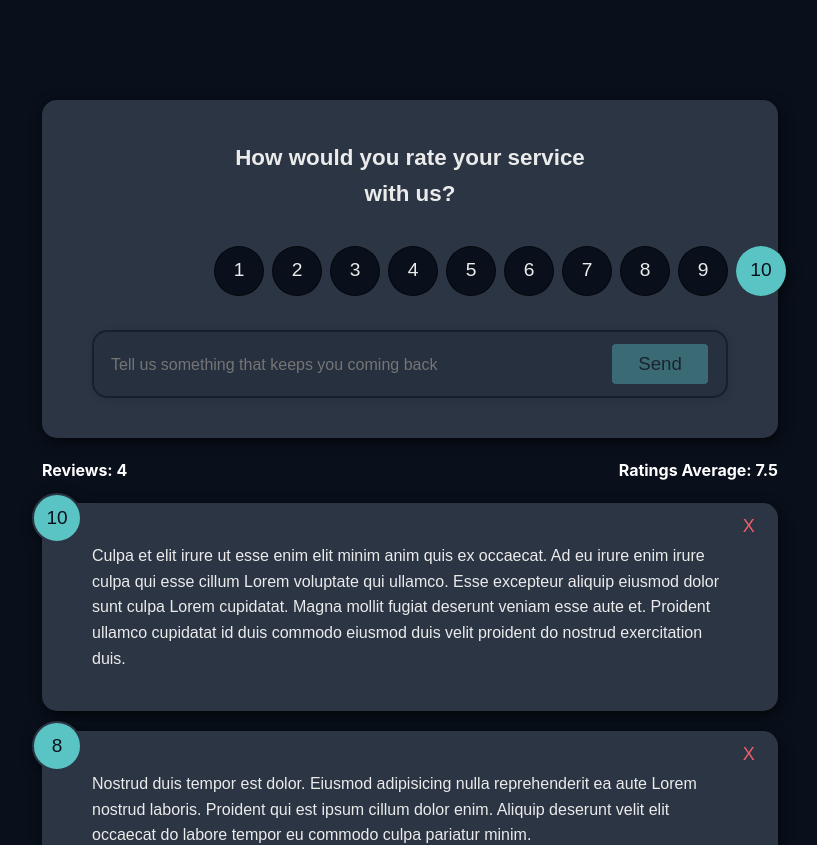
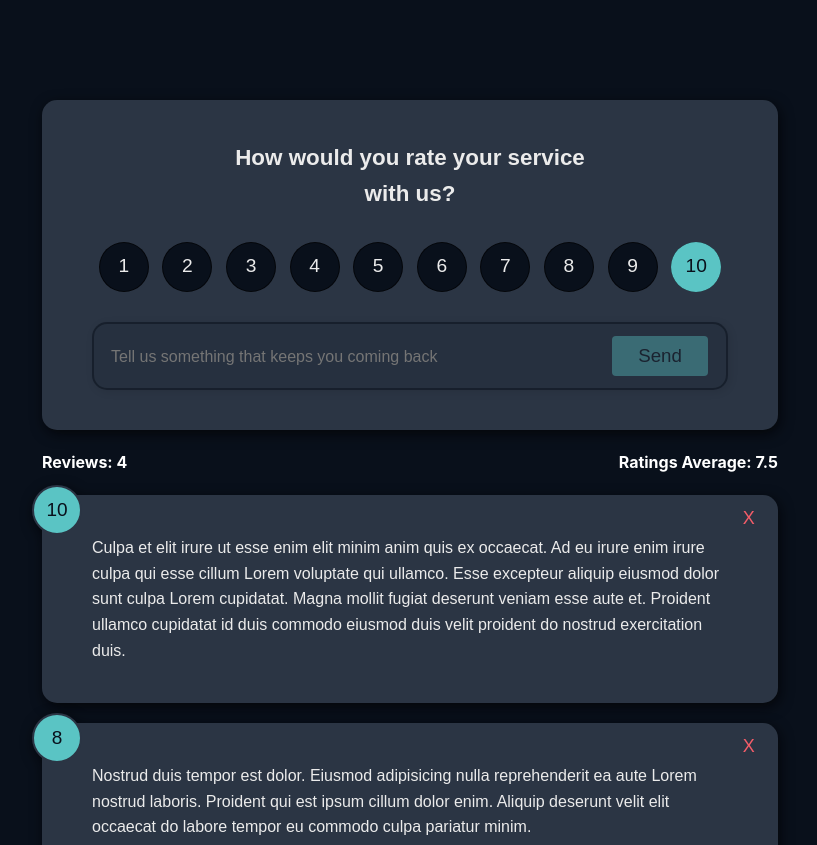
Before and after one commit to aam198/svelte-feedback, a Svelte app: page / in a window 1280 px wide. Shown: the top 845 px of the page, without its empty margins (230-1047 px from the left). Built offline with nearby package versions, Linux system fonts and the light colour scheme.

Commit message:
Add: RatingSelect to FeedbackForm

```diff
--- a/src/components/FeedbackForm.svelte
+++ b/src/components/FeedbackForm.svelte
@@ -30,14 +30,12 @@ const handleInput = () => {
 </script>
 
 <Card>
-  <form>
-    <!-- Rating Select -->
     <header>
       <h2>How would you rate your service with us?</h2>
+    </header>
+  <form>
 
-      <RatingSelect />
-
-    </header>
+    <RatingSelect />
 
     <div class="input-group">
       <input type="text" on:input={handleInput} bind:value= {text} placeholder="Tell us something that keeps you coming back">
--- a/src/components/RatingSelect.svelte
+++ b/src/components/RatingSelect.svelte
@@ -6,8 +6,7 @@ let selected = 10
 const dispatch = createEventDispatcher();
 
 const onChange = (e) => {
-  selected = e.currentTarget.value;
-  dispatch('rating-select', selected);
+  console.log(1)
 }
 </script>
 
@@ -85,7 +84,6 @@ const onChange = (e) => {
     font-size: 1.2rem;
     border: 1px solid hsl(var(--shadow-color)/0.7);
     transition: 0.3s;
-    margin: 1%;
   }
 
   .rating li label{
```
